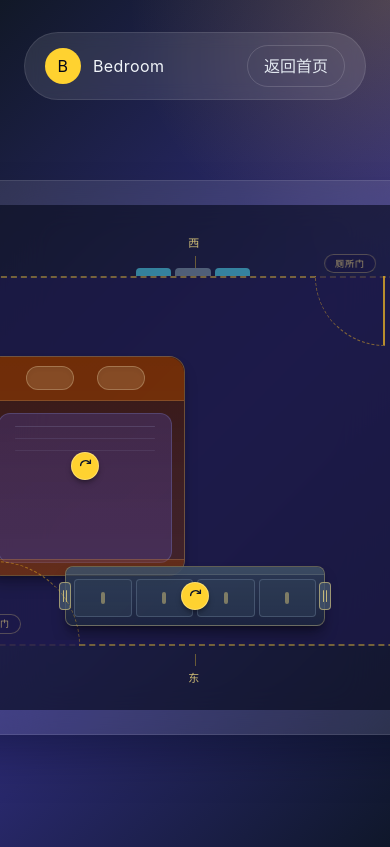
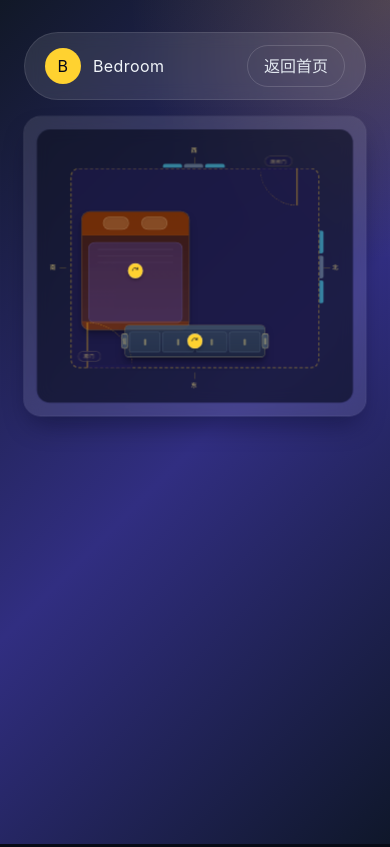
Before and after one commit to liubo0S/house, a React (Vite) app: page /bedroom in a window 390 px wide. Shown: the top 847 px of the page. Built offline with nearby package versions, Linux system fonts and the light colour scheme.

Commit message:
feat: scale bedroom layout to fit mobile screen

```diff
--- a/src/pages/Bedroom/index.tsx
+++ b/src/pages/Bedroom/index.tsx
@@ -1,4 +1,4 @@
-import { useState } from 'react'
+import { useState, useEffect, useRef } from 'react'
 import { Link } from 'react-router-dom'
 import BathroomDoor, { DOOR_W, loadX } from './components/BathroomDoor'
 import Bed from './components/Bed'
@@ -6,6 +6,26 @@ import Wardrobe from './components/Wardrobe'
 
 export default function BedroomPage() {
   const [doorX, setDoorX] = useState(loadX)
+  const cardRef = useRef<HTMLDivElement>(null)
+  const [layout, setLayout] = useState({ scale: 1, wrapperH: 0 })
+
+  useEffect(() => {
+    const update = () => {
+      const card = cardRef.current
+      if (!card) return
+      const naturalW = card.scrollWidth
+      const naturalH = card.scrollHeight
+      // main has px-6 (24px×2=48px) on mobile
+      const availW = window.innerWidth - 48
+      // reserve space for nav (~50px) + main py-8 (64px) + section py-4 (32px)
+      const availH = window.innerHeight - 146
+      const s = Math.min(1, availW / naturalW, availH / naturalH)
+      setLayout({ scale: s, wrapperH: s < 1 ? naturalH * s : 0 })
+    }
+    update()
+    window.addEventListener('resize', update)
+    return () => window.removeEventListener('resize', update)
+  }, [])
   return (
     <main className="min-h-screen bg-[radial-gradient(circle_at_top_right,rgba(251,191,36,0.2),transparent_28%),linear-gradient(135deg,#111827_0%,#312e81_52%,#0f172a_100%)] px-6 py-8 text-slate-100 sm:px-10 lg:px-16">
       <nav className="mx-auto flex max-w-6xl items-center justify-between rounded-full border border-white/10 bg-white/10 px-5 py-3 backdrop-blur">
@@ -21,8 +41,17 @@ export default function BedroomPage() {
         </Link>
       </nav>
 
-      <section className="mx-auto flex max-w-6xl justify-center py-20 lg:py-28">
-        <div className="rounded-[2rem] border border-white/10 bg-white/10 p-6 shadow-2xl shadow-slate-950/40 backdrop-blur-xl">
+      <section className="mx-auto flex max-w-6xl justify-center py-4 lg:py-28">
+        {/* 缩放占位层：scale 不影响布局，需手动撑开高度 */}
+        <div style={layout.wrapperH ? { height: layout.wrapperH } : {}}>
+          <div
+            ref={cardRef}
+            style={{
+              transformOrigin: 'top center',
+              transform: layout.scale < 1 ? `scale(${layout.scale})` : undefined,
+            }}
+            className="rounded-[2rem] border border-white/10 bg-white/10 p-6 shadow-2xl shadow-slate-950/40 backdrop-blur-xl"
+          >
           <div className="rounded-[1.5rem] bg-slate-950/60 p-6">
             {/* 房间平面图：grid 布局，方向标注完全在房间外 */}
             <div
@@ -119,6 +148,7 @@ export default function BedroomPage() {
             </div>
 
           </div>
+          </div>
         </div>
       </section>
     </main>
```
